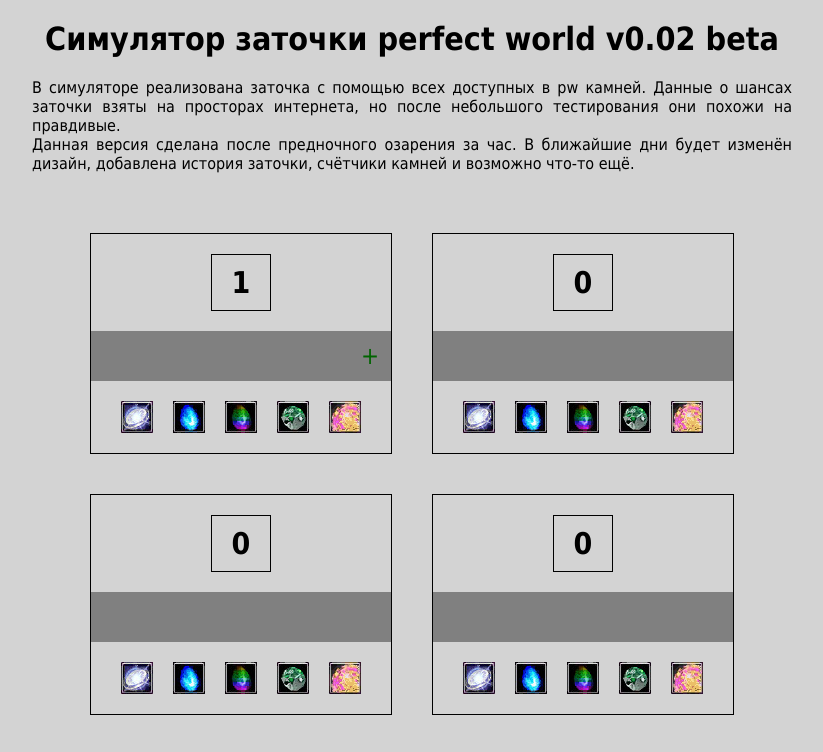
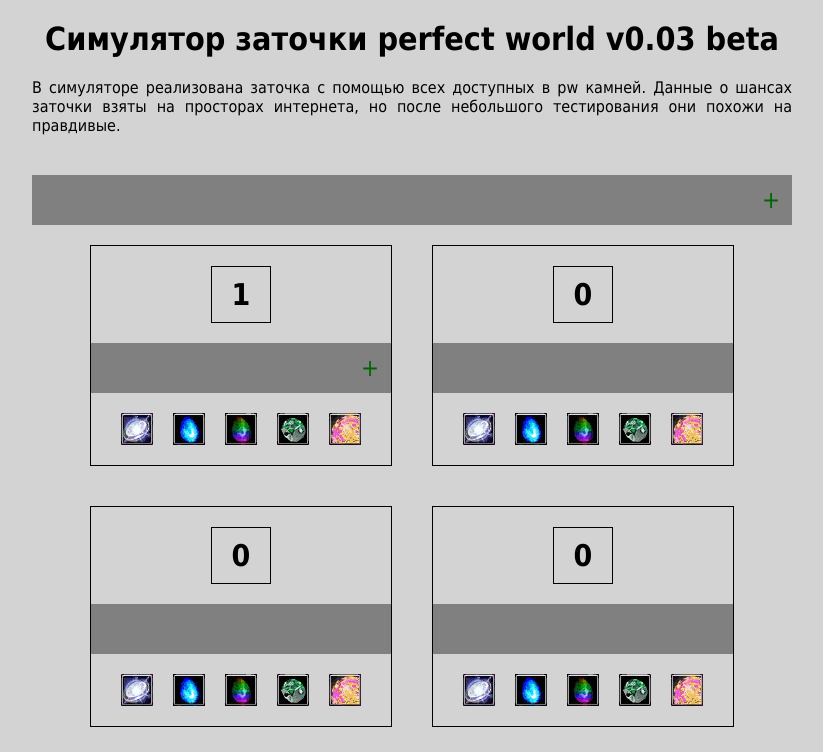
Before and after one commit to EvgZ13/PW_sharpening, a plain HTML site: page index.html in a window 1280 px wide. Both pictures are taken after a click on the button 417 px from the left and 417 px from the top of the page. Shown: the top 752 px of the page, without its empty margins (228-1051 px from the left). Drawn offline with Linux system fonts and the light colour scheme.

Commit message:
Add files via upload
v. 0.03

```diff
--- a/index.html
+++ b/index.html
@@ -5,7 +5,7 @@
     <meta charset="UTF-8">
     <meta http-equiv="X-UA-Compatible" content="IE=edge">
     <meta name="viewport" content="width=device-width, initial-scale=1.0">
-    <title>Document</title>
+    <title>Симулятор заточки perfect world</title>
     <link rel="stylesheet" href="style.css">
     <script defer src="script.js"></script>
 </head>
@@ -13,27 +13,43 @@
 <body>
     <header>
         <div class="container">
-            <h1>Симулятор заточки perfect world v0.02 beta</h1>
+            <h1>Симулятор заточки perfect world v0.03 beta</h1>
             <p>В симуляторе реализована заточка с помощью всех доступных в pw камней. Данные о шансах заточки
                 взяты на просторах интернета, но после небольшого тестирования они похожи на правдивые.</p>
-            <p>Данная версия сделана после предночного озарения за час. В ближайшие дни будет изменён дизайн, добавлена
-                история заточки, счётчики камней и возможно что-то ещё.</p>
         </div>
     </header>
     <main>
         <div class="container">
+            <div class="full-history">
+            </div>
+            <div class="items">
                 <div class="item">
                     <div class="item__top">
                         <div class="sharpening">0</div>
                     </div>
                     <div class="item__center history">
                     </div>
-                <div class="item__bottom">
+                    <div class="item__bottom stones">
+                        <div>
                             <button class="mirage"><img src="img/mirage.jpg" alt="Мираж"></button>
+                            <!-- <p class="mirage-chance">35%</p> -->
+                        </div>
+                        <div>
                             <button class="sky"><img src="img/sky.jpg" alt="Небеска"></button>
+                            <!-- <p class="sky-chance">65%</p> -->
+                        </div>
+                        <div>
                             <button class="underground"><img src="img/underground.jpg" alt="Подземка"></button>
+                            <!-- <p class="underground-chance">53.5%</p> -->
+                        </div>
+                        <div>
                             <button class="universe"><img src="img/universe.jpg" alt="Мирозданка"></button>
+                            <!-- <p class="universe-chance">100%</p> -->
+                        </div>
+                        <div>
                             <button class="dragon"><img src="img/dragon.png" alt="Шар дракона"></button>
+                            <!-- <p class="dragon-chance">100%</p> -->
+                        </div>
                     </div>
                 </div>
                 <div class="item">
@@ -80,12 +96,14 @@
                     </div>
                 </div>
             </div>
+        </div>
     </main>
     <footer>
         <div class="container">
             <div class="versions">
-                <p class="">v0.01<br> - ОН появился</p>
-                <p class="">v0.02<br> - добавлена индивидуальная история заточки <br>- добавлены иконки камней</p>
+                <p>v0.01<br> - ОН появился</p>
+                <p>v0.02<br> - добавлена индивидуальная история заточки <br>- добавлены иконки камней</p>
+                <p>v0.03<br> - добавлена общая история заточки</p>
             </div>
         </div>
     </footer>
--- a/script.js
+++ b/script.js
@@ -1,4 +1,6 @@
 const items = document.querySelectorAll('.item')
+let fullHistory = document.querySelector('.full-history')
+
 function random() {
     return Math.random()
 }
@@ -6,11 +8,16 @@
 items.forEach(element => {
     let sharpening = element.querySelector('.sharpening')
 
+
     // Заточка небесным камнем
     let sky = element.querySelector('.sky')
     sky.addEventListener('click', () => {
+
         let chance = 0
         let history = element.querySelector('.history')
+
+
+
         switch (sharpening.innerText) {
             case '0':
                 chance = 0.65
@@ -55,12 +62,15 @@
                 console.log('default');
         }
 
+
         if (random() < chance) {
             sharpening.innerText++
             history.innerHTML += '<p class="plus">+</p>'
+            fullHistory.innerHTML += '<p class="plus">+</p>'
         } else {
             sharpening.innerText = 0
             history.innerHTML += '<p class="minus">0</p>'
+            fullHistory.innerHTML += '<p class="minus">0</p>'
         }
     })
 
@@ -118,17 +128,21 @@
             if (random() < chance) {
                 sharpening.innerText++
                 history.innerHTML += '<p class="plus">+</p>'
+                fullHistory.innerHTML += '<p class="plus">+</p>'
             } else {
                 sharpening.innerText--
                 history.innerHTML += '<p class="minus">-</p>'
+                fullHistory.innerHTML += '<p class="minus">-</p>'
             }
         } else {
             if (random() < chance) {
                 sharpening.innerText++
                 history.innerHTML += '<p class="plus">+</p>'
+                fullHistory.innerHTML += '<p class="plus">+</p>'
             } else {
                 sharpening.innerText = '0'
                 history.innerHTML += '<p class="minus">-</p>'
+                fullHistory.innerHTML += '<p class="minus">-</p>'
             }
         }
     })
@@ -138,6 +152,7 @@
     mirage.addEventListener('click', () => {
         let chance = 0
         let history = element.querySelector('.history')
+        // let mirageChance = element.querySelector('.mirage-chance')
         switch (sharpening.innerText) {
             case '0':
                 chance = 0.5
@@ -181,12 +196,16 @@
             default:
                 console.log('default');
         }
+
+        // mirageChance.innerText == sharpening.innerText
         if (random() < chance) {
             sharpening.innerText++
             history.innerHTML += '<p class="plus">+</p>'
+            fullHistory.innerHTML += '<p class="plus">+</p>'
         } else {
             sharpening.innerText = 0
             history.innerHTML += '<p class="minus">0</p>'
+            fullHistory.innerHTML += '<p class="minus">0</p>'
         }
     })
 
@@ -241,8 +260,10 @@
         if (random() < chance) {
             sharpening.innerText++
             history.innerHTML += '<p class="plus">+</p>'
+            fullHistory.innerHTML += '<p class="plus">+</p>'
         } else {
             history.innerHTML += '<p class="nothing">=</p>'
+            fullHistory.innerHTML += '<p class="nothing">=</p>'
         }
     })
 
@@ -254,10 +275,12 @@
         if (sharpening.innerText != '12') {
             sharpening.innerText++
             history.innerHTML += '<p class="plus">+</p>'
+            fullHistory.innerHTML += '<p class="plus">+</p>'
         }
         else {
             sharpening.innerText = '0'
             history.innerHTML += '<p class="minus">0</p>'
+            fullHistory.innerHTML += '<p class="minus">0</p>'
         }
     })
 });
--- a/style.css
+++ b/style.css
@@ -49,6 +49,29 @@
 .item {
     border: 1px solid #000;
     margin: 20px;
+}
+
+.full-history {
+    background: gray;
+    width: 100%;
+    height: 50px;
+    display: flex;
+    align-items: center;
+    justify-content: flex-end;
+    overflow: hidden;
+    padding: 0 10px;
+}
+
+.full-history p {
+    padding: 0 2px;
+    font-size: 24px;
+}
+
+.items {
+    display: flex;
+    align-items: center;
+    justify-content: center;
+    flex-wrap: wrap;
 }
 
 .item__top {
@@ -118,6 +141,11 @@
     outline: 2px solid gray;
 }
 
+.stones p {
+    text-align: center;
+    font-size: 14px;
+}
+
 .versions {
     width: 100%;
 }
```
Lines whose indentation alone changed are shown as unchanged.
